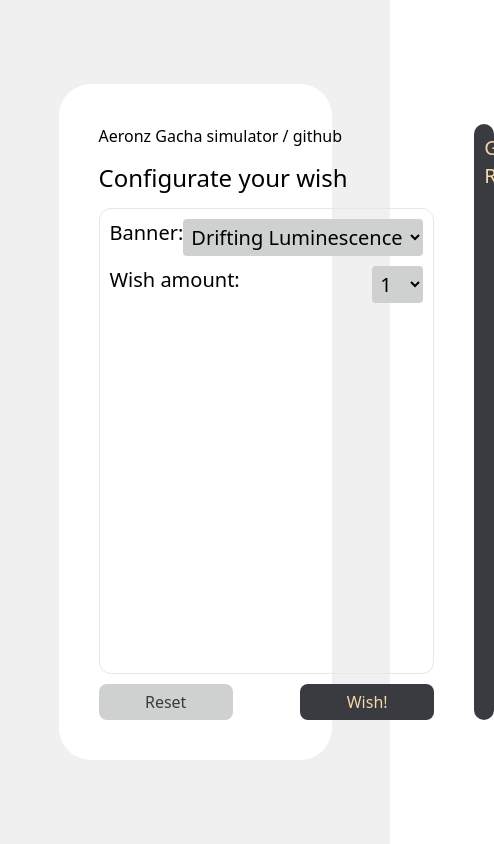
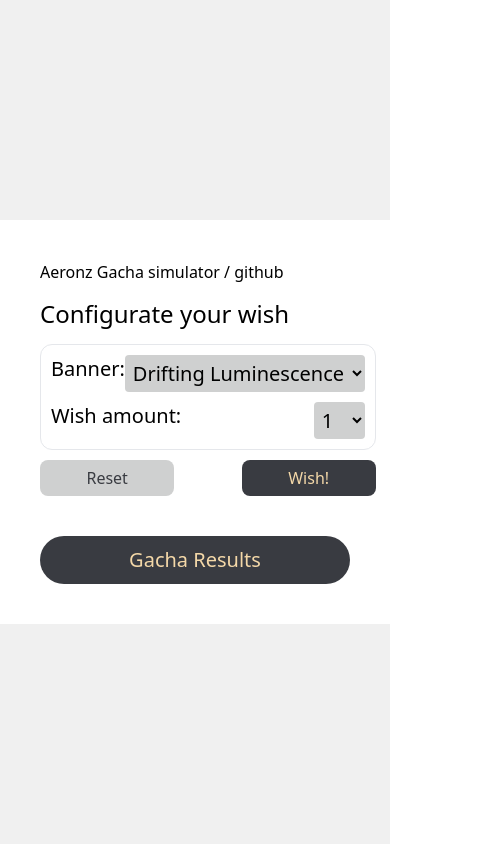
Before and after one commit to TrishulManna/genshin-gacha, a React (Vite) app: page / in a window 390 px wide. Shown: the whole page, 494 px wide, since content can reach past the window. Built offline with nearby package versions, Linux system fonts and the light colour scheme.

Commit message:
responsive on mobile update

```diff
--- a/src/App.tsx
+++ b/src/App.tsx
@@ -11,7 +11,8 @@ function App() {
   };
 
   return (
-    <section className="bg-white max-w-4xl w-[70vw] h-[80vh] max-h-fit m-auto rounded-[32px] p-10 flex justify-between gap-10">
+    <section className="bg-white max-w-4xl w-full h-full max-h-fit m-auto p-10 flex justify-between gap-10 flex-wrap overflow-hidden
+      sm:w-[70vw] sm:h-[80vh] sm:rounded-[32px]">
         <Form sendDataToParent={handleDataFromChild}></Form>
         <Results receivedData={receivedData}></Results>
     </section>
--- a/src/components/results.tsx
+++ b/src/components/results.tsx
@@ -9,7 +9,7 @@ export default function Results({ receivedData }: any) {
   }, [receivedData]);
 
   return (
-    <section className="flex-1 bg-[var(--primary-color)] rounded-[28px] p-2.5 overflow-y-auto" id="gacha-results-container">
+    <section className="flex-1 bg-[var(--primary-color)] rounded-[28px] p-2.5 overflow-y-auto max-h-full min-w-[255px]" id="gacha-results-container">
       <p className="text-[var(--secondary-font)] text-center text-xl">Gacha Results</p>
       <div className="text-[var(--secondary-font)] grid gap-1">
         {receivedData ? (
--- a/src/index.css
+++ b/src/index.css
@@ -11,7 +11,8 @@
 
 #root{
     background-color: var(--background-color-beige);
-    height: 100vh;
-    width: 100vw;
+    height: 100dvh;
+    width: 100dvw;
     display: grid;
+    overflow: hidden;
 }
```
